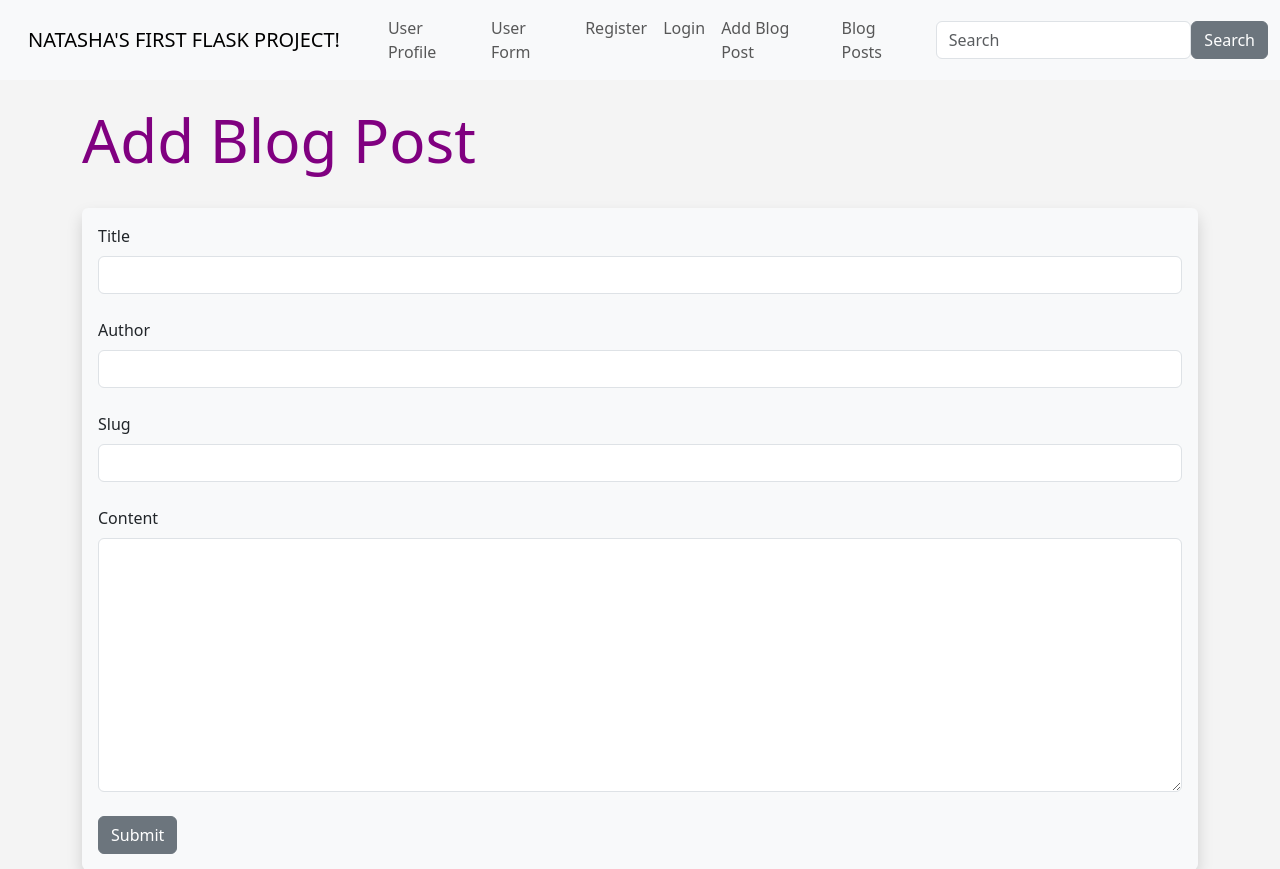
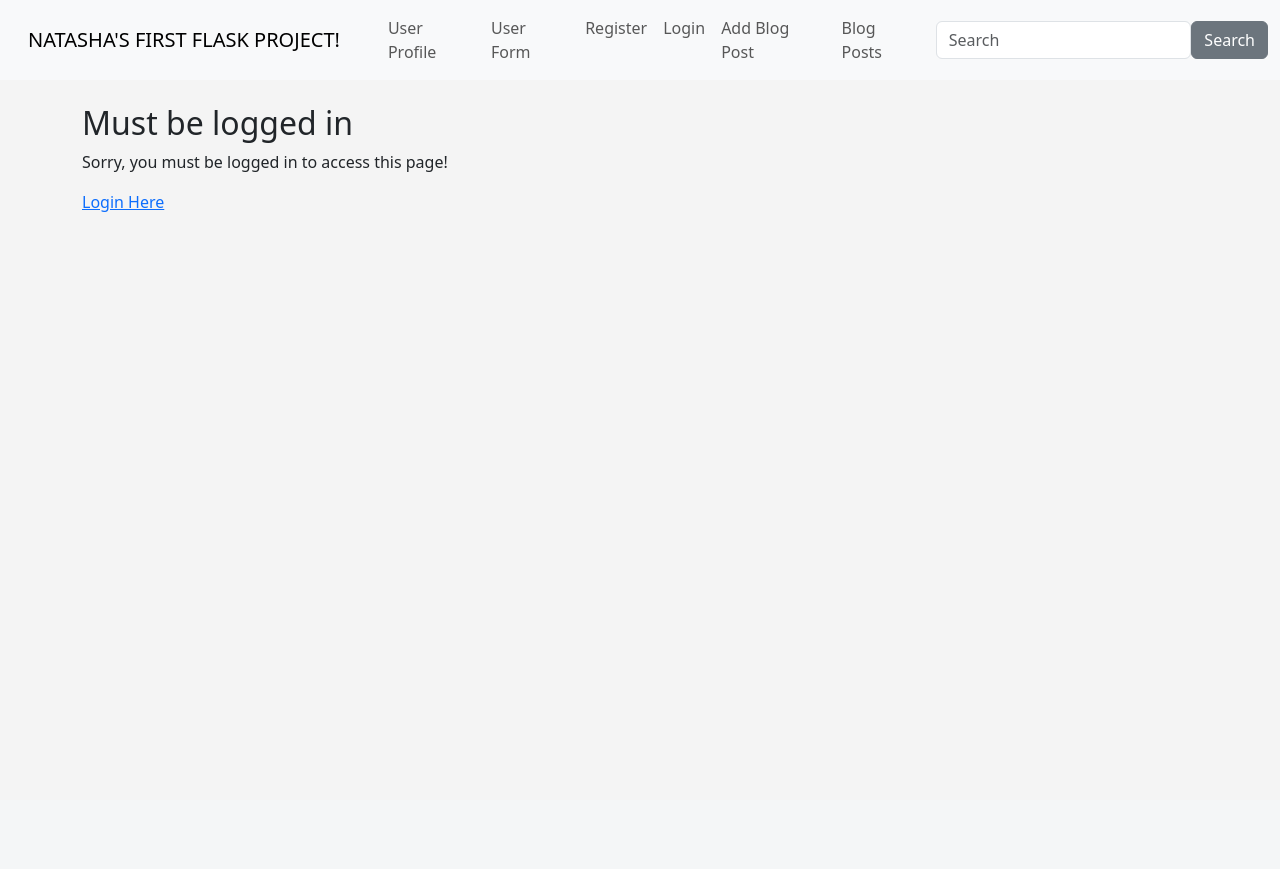
Before and after one commit to Beloved6883/flask_project_tutorial, a Flask app: page /add-post in a window 1280 px wide. Shown: the top 869 px of the page. After the commit the page ends 212 px from the top, so only its background shows below. Run offline with Flask 3, Linux system fonts and the light colour scheme.

Commit message:
Added functionality to locked down the blog post. Must log in

```diff
--- a/hello.py
+++ b/hello.py
@@ -101,6 +101,7 @@ class PostForm(FlaskForm):
 
 # Add Post Page
 @app.route('/add-post', methods=["GET","POST"])
+# @login_required
 def add_post():
    form = PostForm()
 
@@ -130,6 +131,7 @@ def post(id):
    return render_template('post.html', post = post)
 
 @app.route('/posts/edit/<int:id>', methods =["GET","POST"])
+@login_required
 def edit_post(id):
    post = Posts.query.get_or_404(id)
    form = PostForm()
--- a/templates/add_post.html
+++ b/templates/add_post.html
@@ -11,22 +11,8 @@
 
 {% endfor %}
 
-{% if name %}
-    <h1>User Added</h1>
-    <table class="table table-hover table-bordered table-striped">
-    {%  for our_user in our_users %}
-    <tr>
-    <td>{{ our_user.id }}. <a href="{{ url_for('update', id=our_user.id )}}">{{ our_user.name }}</a> -
-    {{ our_user.email }} - {{ our_user.favorite_color }} - PW: {{ our_user.password_hash }} <a href="{{ url_for('delete', id=our_user.id )}}">Delete</a></td><br/>
-    </tr>
-{% endfor %}
-</table>
-    <br/>
-
-
-
-{% else %}
-    <h1>Add Blog Post</h1>
+{% if current_user.is_authenticated %}
+<h1>Add Blog Post</h1>
     <br/>
 <div class="shadow p-3 mb-5 bg-body-tertiary rounded">
     <form method ="POST">
@@ -49,6 +35,13 @@
 
     </form>
 </div>
+{% else %}
+
+    <h2>Must be logged in</h2>
+    <p>Sorry, you must be logged in to access this page!</p>
+
+    <a href="{{ url_for('login') }}">Login Here</a>
+
 <br/>
 <br/>
 
```
